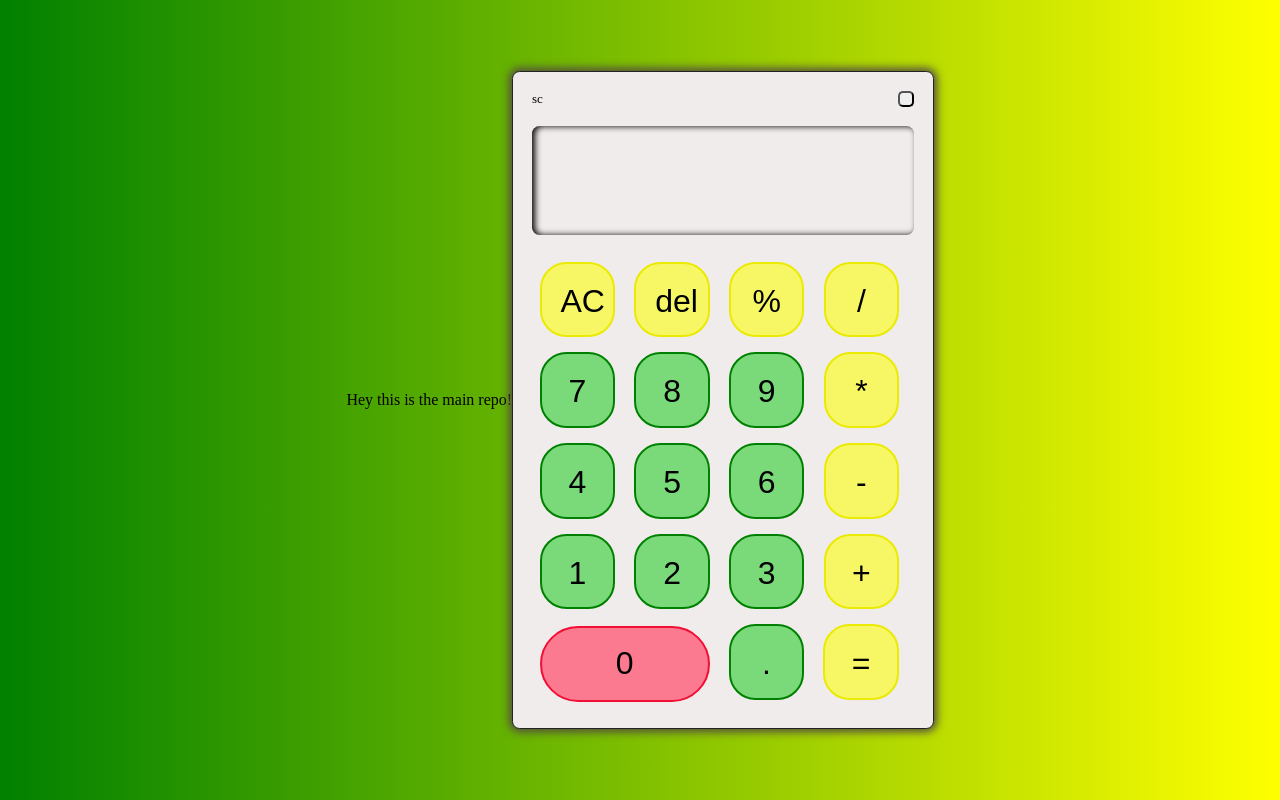
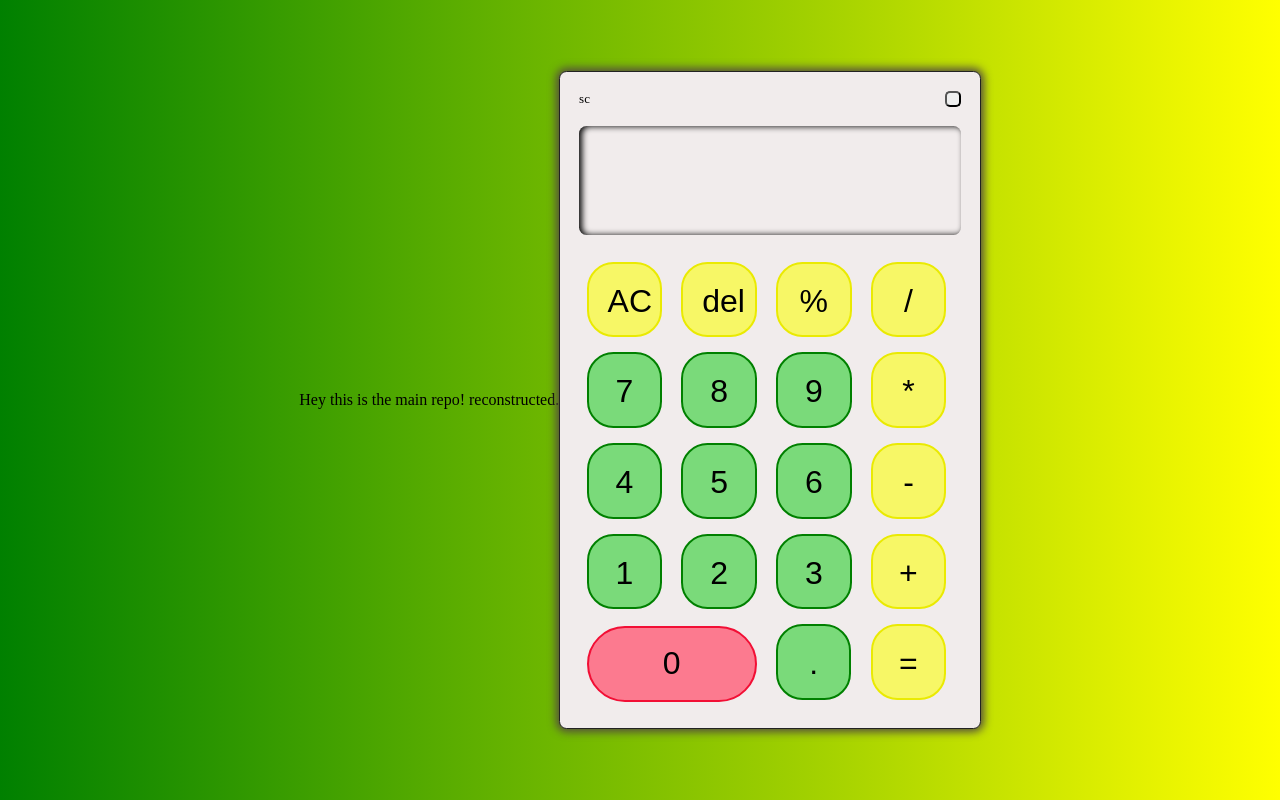
Before and after one commit to Origamini/MyCalci.github.io, a plain HTML site: page index.html in a window 1280 px wide. Drawn offline with Linux system fonts and the light colour scheme.

Commit message:
Update index.html

```diff
--- a/index.html
+++ b/index.html
@@ -4,7 +4,7 @@
         <link rel="stylesheet" href="calculator.css">
     </head>
     <body>
-        <center>Hey this is the main repo!</center>
+        <center>Hey this is the main repo! reconstructed.</center>
         <div class="container">
             <div class="line">
                 <small id="small">sc</small>
```
